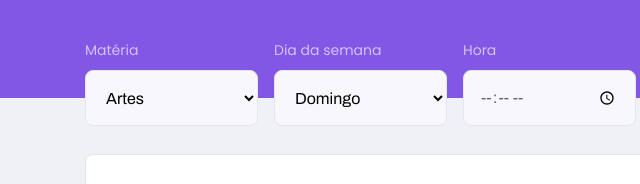
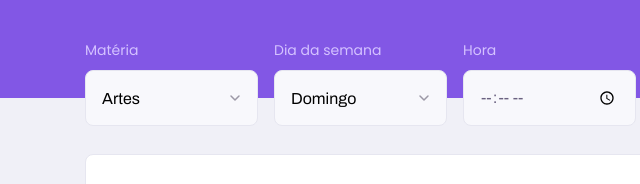
Before and after one commit to jonatascsilva/proffy-nlw, a plain HTML site: page study.html in a window 1280 px wide. Shown: the part 242-426 px from the top of the page, 185-825 px from the left. Drawn offline with Linux system fonts and the light colour scheme; grey boxes are pictures that could not be loaded.

Commit message:
Feature: Change default user-agent arrow on select

```diff
--- a/styles/partials/page-study.css
+++ b/styles/partials/page-study.css
@@ -103,6 +103,17 @@
   background: var(--color-input-background);
 
   font: 1.6rem Archivo;
+}
+
+/* Additional feature: Change default user-agent arrow on <select> */
+.select-block select {
+  /* Disabled default user-agent arrow*/
+  appearance: none;
+
+  /* Added custom arrow */
+  background-image: url(/images/icons/select-arrow.svg);
+  background-position: calc(100% - 1rem) center;
+  background-repeat: no-repeat;
 }
 
 .input-block:focus-within::after {
```
Also changed, not shown: images/icons/select-arrow.svg (added).
